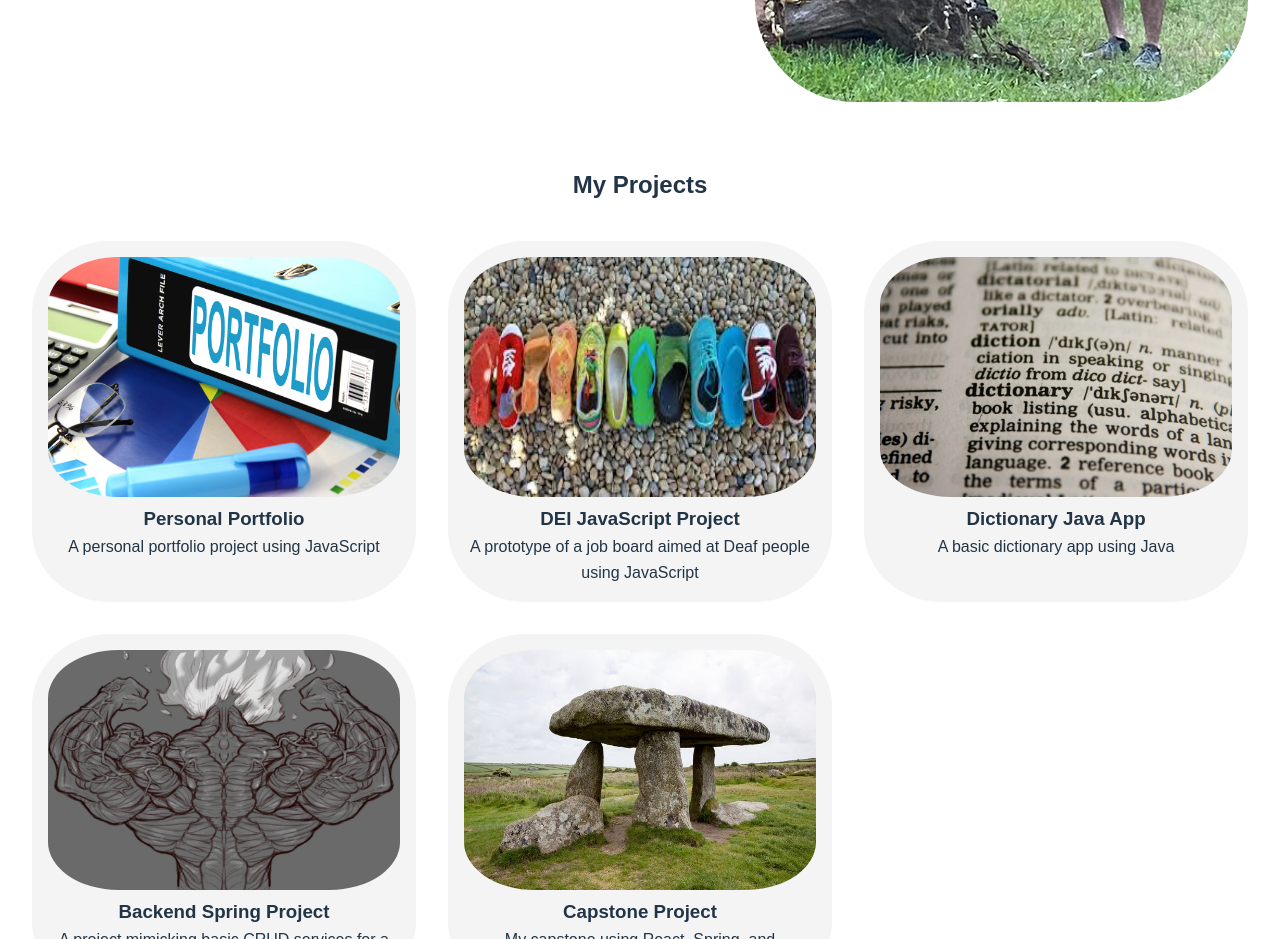
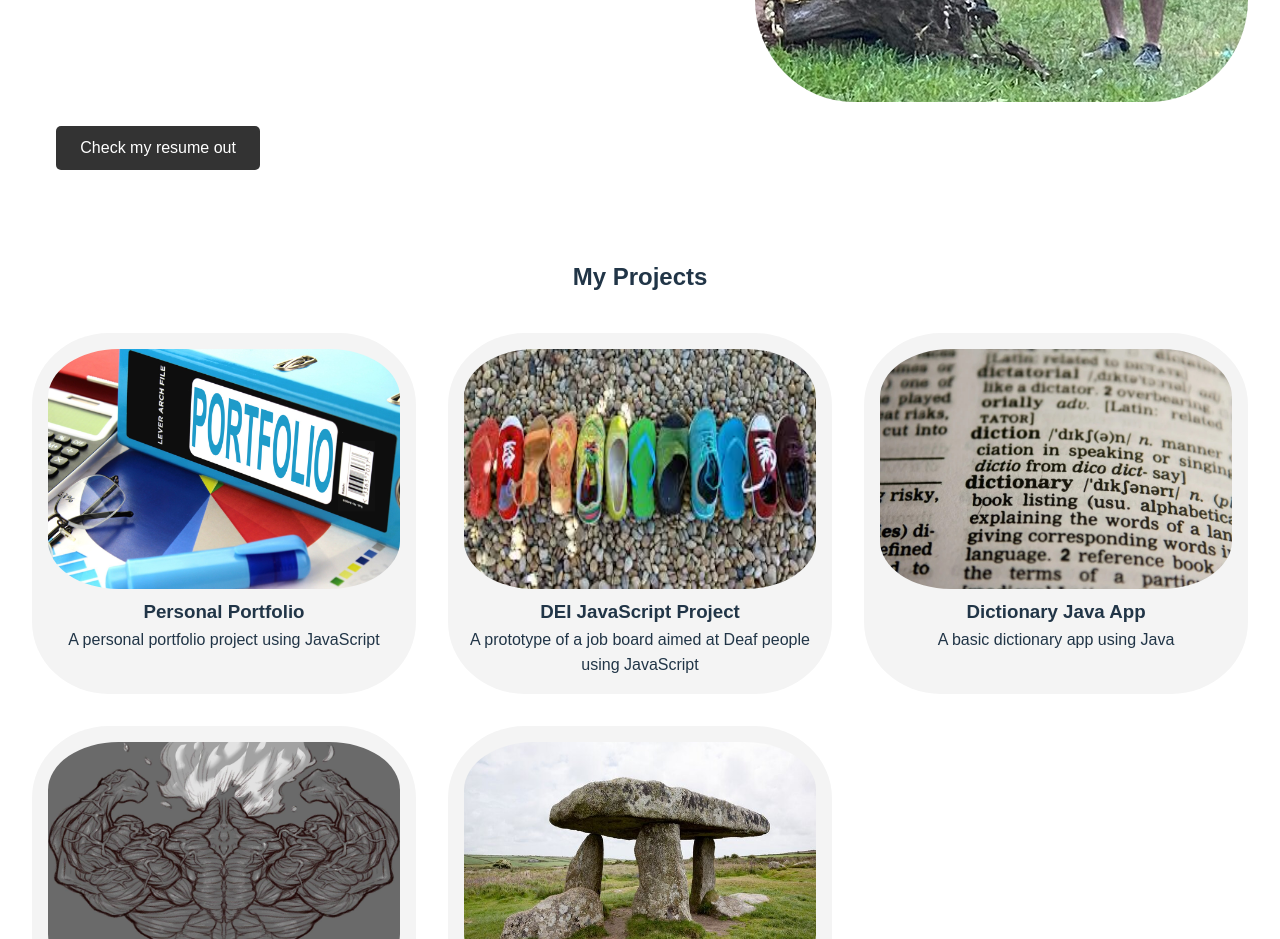
Before and after one commit to zkapalka/Portfolio, a React (Vite) app in the folder personal-portfolio/: page / in a window 1280 px wide. Shown: the part 1160-2099 px from the top of the page. Built offline with nearby package versions, Linux system fonts and the light colour scheme.

Commit message:
added resume

```diff
--- a/personal-portfolio/src/components/Main/About/About.jsx
+++ b/personal-portfolio/src/components/Main/About/About.jsx
@@ -1,3 +1,4 @@
+import ResumeButton from "../Resume/ResumeButton"
 
 const About = () => {
     return (
@@ -27,6 +28,8 @@ const About = () => {
           <img src="src/assets/Flexy Zach.jpeg" alt="About Image" />
         </div>
       </div>
+
+      <ResumeButton/>
     </section>
     )
   }
--- /dev/null
+++ b/personal-portfolio/src/components/Main/Resume/ResumeButton.jsx
@@ -0,0 +1,28 @@
+import React from 'react';
+import styled from 'styled-components';
+
+// Styled button using styled-components
+const Button = styled.button`
+  background-color: #333;
+  color: #fff;
+  padding: 0.8rem 1.5rem;
+  border: none;
+  cursor: pointer;
+  margin: 2%;
+  font-size: 1rem;
+  border-radius: 5px;
+
+  &:hover {
+    background-color: #555;
+  }
+`;
+
+const ResumeButton = () => {
+  return (
+    <a href="/public/Zach Kapalka Resume.pdf" target="_blank" rel="noopener noreferrer">
+      <Button>Check my resume out</Button>
+    </a>
+  );
+};
+
+export default ResumeButton;
```
Also changed, not shown: 1 other file (tests, documents, lock files or other folders).
